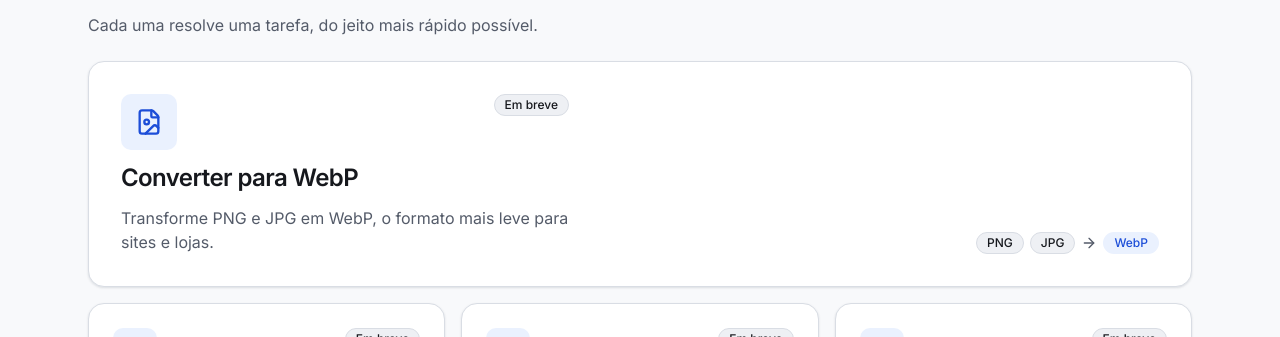
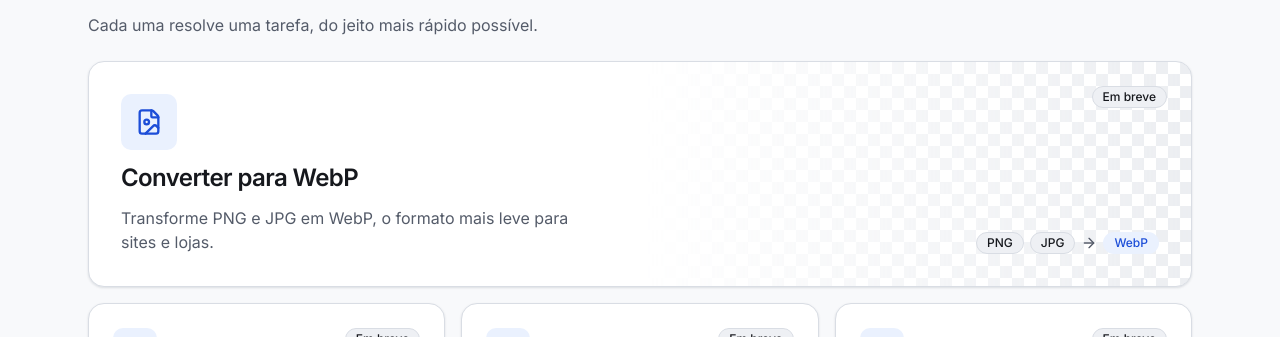
Before and after one commit to lemosdiego/toolsfacil, a Next.js app: page / in a window 1280 px wide. Shown: the part 580-917 px from the top of the page. Built offline with nearby package versions, Linux system fonts and the light colour scheme; no server answers.

Commit message:
style(ferramentas): ajusta o badge e a textura do card de destaque
- Badge "Em breve" fixo no canto superior direito de todos os cards
- Card de destaque ganha a textura de xadrez à direita, no tablet e no desktop

Co-Authored-By: Claude Opus 5.5 <noreply@anthropic.com>

```diff
--- a/src/components/tools/tool-card.tsx
+++ b/src/components/tools/tool-card.tsx
@@ -40,8 +40,23 @@ export function ToolCard({ tool, className }: ToolCardProps) {
 
   const content = (
     <>
-      <div className={cn("flex flex-col gap-3", isFeatured && "sm:max-w-md")}>
-        <div className="flex items-start justify-between gap-3">
+      {isFeatured && (
+        <div
+          className="pointer-events-none absolute inset-y-0 right-0 hidden w-1/2 bg-checkerboard [mask-image:linear-gradient(to_left,black,transparent)] opacity-50 sm:block"
+          aria-hidden="true"
+        />
+      )}
+      {!isAvailable && (
+        <Badge className="absolute top-5 right-5 sm:top-6 sm:right-6">
+          Em breve
+        </Badge>
+      )}
+      <div
+        className={cn(
+          "relative flex flex-col gap-3",
+          isFeatured && "sm:max-w-md",
+        )}
+      >
         <span
           className={cn(
             "grid shrink-0 place-items-center rounded-control bg-info-soft text-primary",
@@ -51,8 +66,6 @@ export function ToolCard({ tool, className }: ToolCardProps) {
         >
           <Icon className={isFeatured ? "size-7" : "size-5"} />
         </span>
-          {!isAvailable && <Badge>Em breve</Badge>}
-        </div>
         <h3
           className={cn(
             "font-semibold tracking-tight text-foreground",
@@ -63,12 +76,14 @@ export function ToolCard({ tool, className }: ToolCardProps) {
         </h3>
         <p className="text-muted">{tool.shortDescription}</p>
       </div>
+      <div className="relative">
         <Transformation tool={tool} />
+      </div>
     </>
   );
 
   const classes = cn(
-    "flex h-full scroll-mt-24 flex-col justify-between gap-5 rounded-card border border-line bg-surface p-5 shadow-card sm:p-6",
+    "relative flex h-full scroll-mt-24 flex-col justify-between gap-5 overflow-hidden rounded-card border border-line bg-surface p-5 shadow-card sm:p-6",
     isFeatured && "sm:flex-row sm:items-end sm:p-8",
     className,
   );
```
Lines whose indentation alone changed are shown as unchanged.
